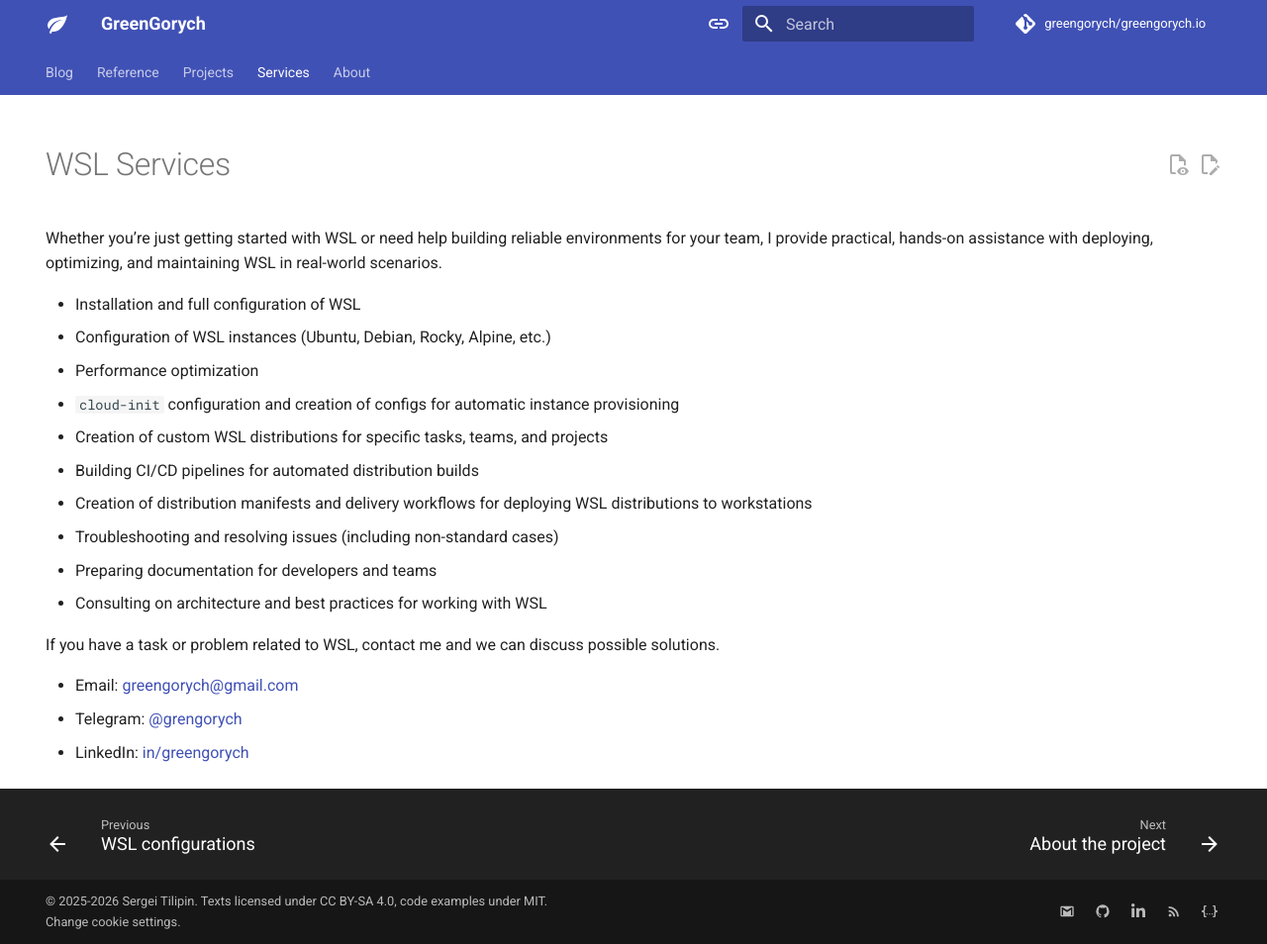
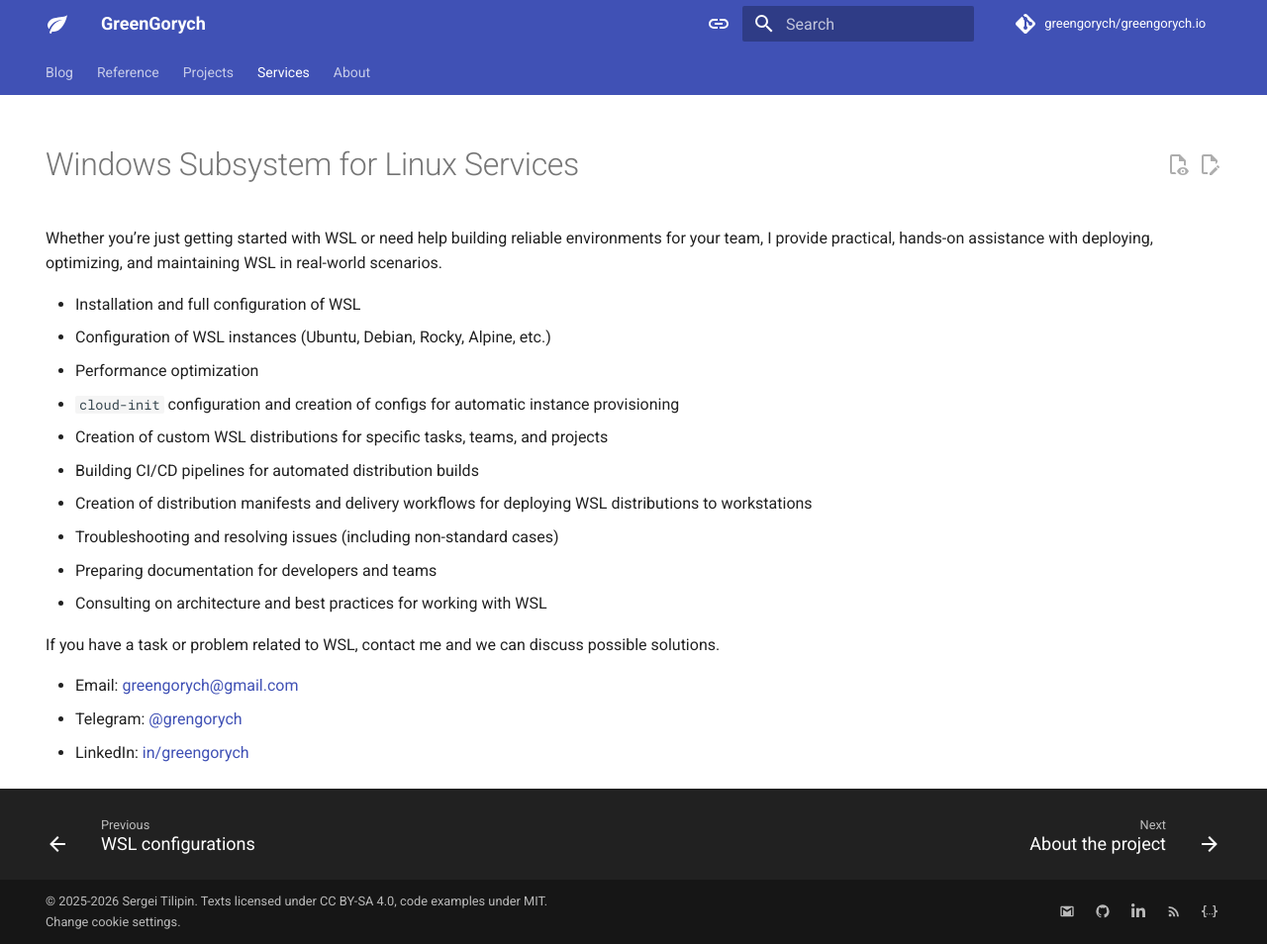
Before and after one commit to greengorych/greengorych.io, an MkDocs documentation site: the page built from docs/services/index.md, in a window 1280 px wide and 954 px high. Shown: the whole window at 99% size. Built offline with MkDocs 1.6.1 and Material for MkDocs 9.7.7, drawn with Linux system fonts in a browser that asks for light colours; plug-ins that fetch from the network failed and are left out; comment, search, counter and statistics services are not loaded.

Commit message:
docs(site): update Windows Subsystem for Linux Services section

```diff
--- a/docs/services/index.md
+++ b/docs/services/index.md
@@ -1,12 +1,12 @@
 ---
-title: WSL Services
-description: Professional WSL services. Setup, configuration, optimization, custom distribution creation and delivery, CI/CD automation, and troubleshooting.
+title: Windows Subsystem for Linux Services
+description: Professional Windows Subsystem for Linux services. Setup, configuration, optimization, custom distribution creation and delivery, CI/CD automation, and troubleshooting.
 hide:
   - navigation
   - toc
 ---
 
-# WSL Services
+# Windows Subsystem for Linux Services
 
 Whether you’re just getting started with WSL or need help building reliable environments for your team, I provide practical, hands-on assistance with deploying, optimizing, and maintaining WSL in real-world scenarios.
 
```
